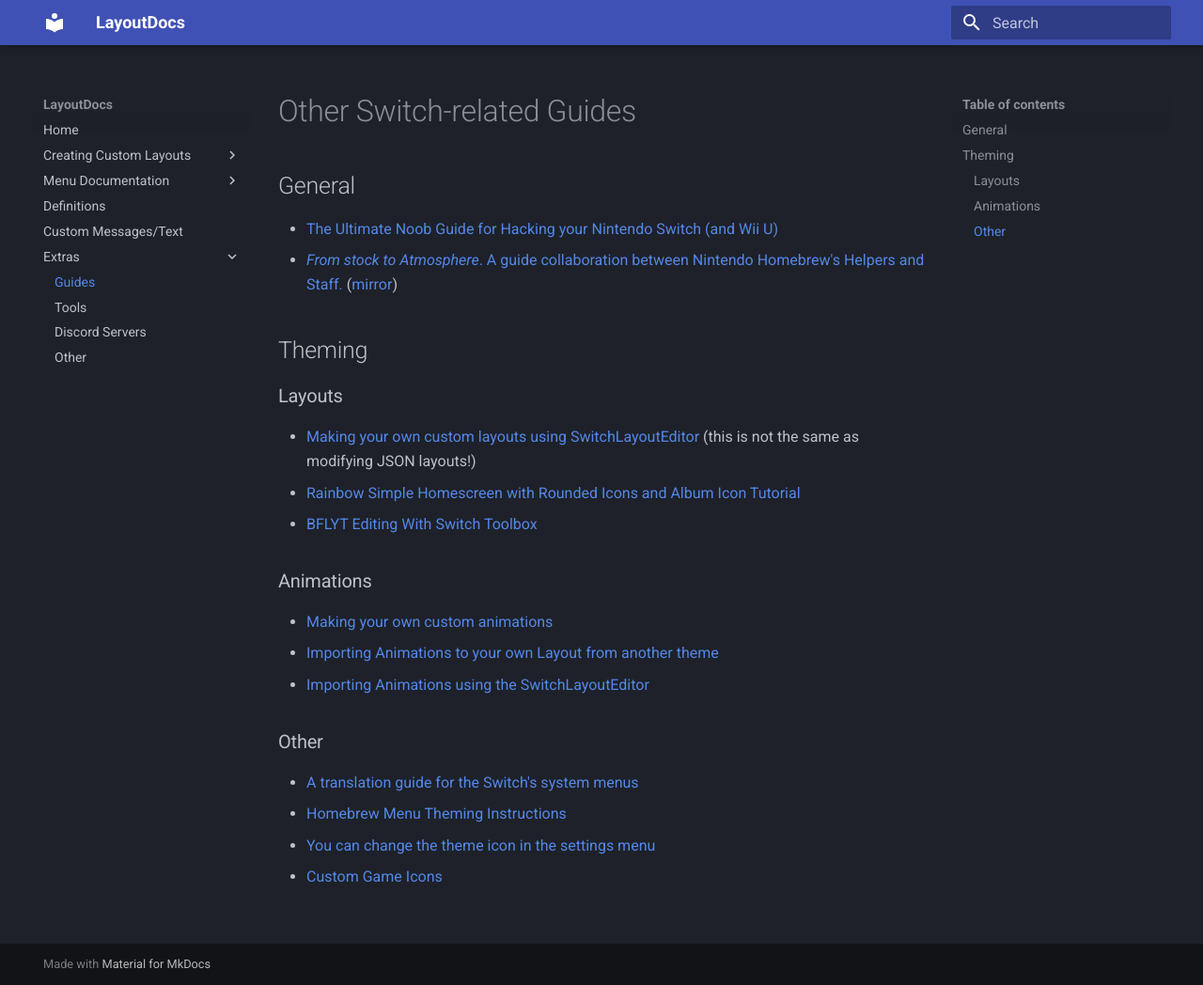
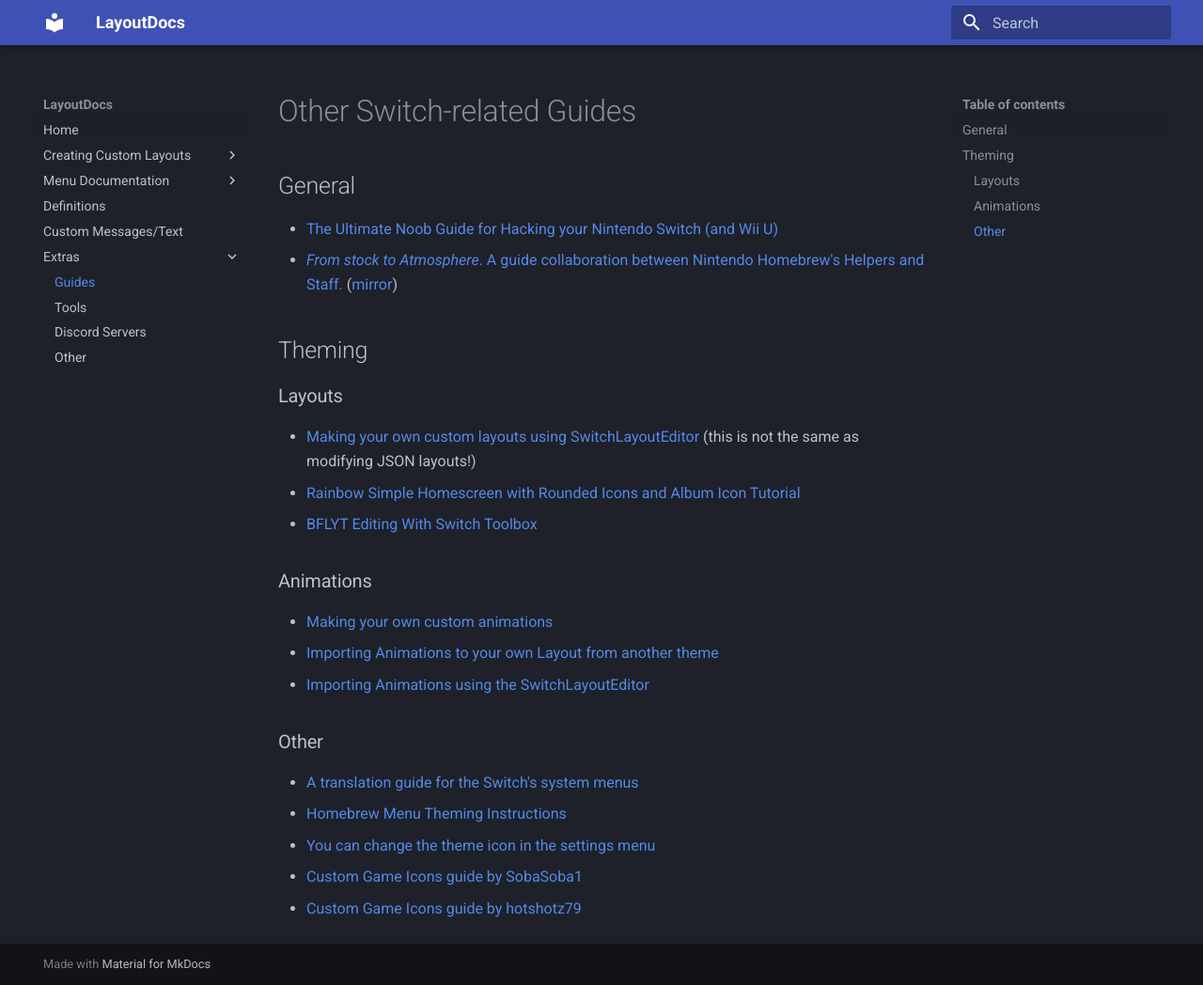
Before and after one commit to ThemezerNX/LayoutDocs, an MkDocs documentation site: the page built from docs/extras/guides.md, in a window 1280 px wide and 1048 px high. Shown: the whole window at 94% size. Built offline with MkDocs 1.6.1 and Material for MkDocs 9.7.7, drawn with Linux system fonts in a browser that asks for light colours.

Commit message:
Update guides.md

```diff
--- a/docs/extras/guides.md
+++ b/docs/extras/guides.md
@@ -24,4 +24,5 @@
 -   [A translation guide for the Switch's system menus](https://github.com/bandithedoge/switch-pl/wiki)
 -   [Homebrew Menu Theming Instructions](https://switchbrew.org/wiki/Homebrew_Menu#Themes)
 -   [You can change the theme icon in the settings menu](https://www.reddit.com/r/NXThemes/comments/anejej/psa_you_can_change_the_theme_icon_in_the_settings/)
--   [Custom Game Icons](https://github.com/hotshotz79/NX-Custom-Game-Icons)
+-   [Custom Game Icons guide by SobaSoba1](https://sodasoba1.github.io/NSW-Custom-Game-Icons/)
+-   [Custom Game Icons guide by hotshotz79](https://github.com/hotshotz79/NX-Custom-Game-Icons)
```
